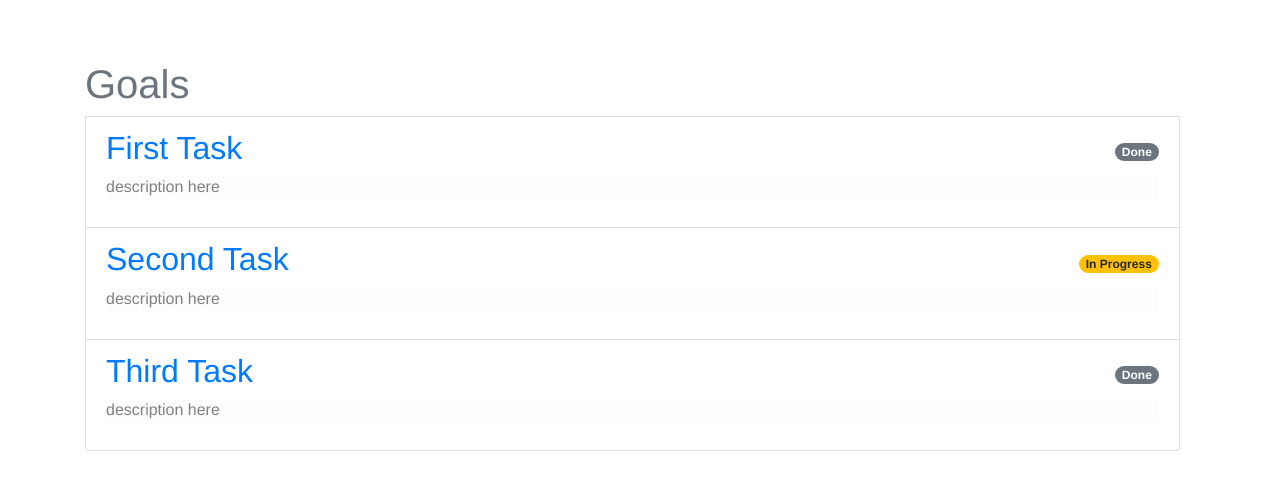
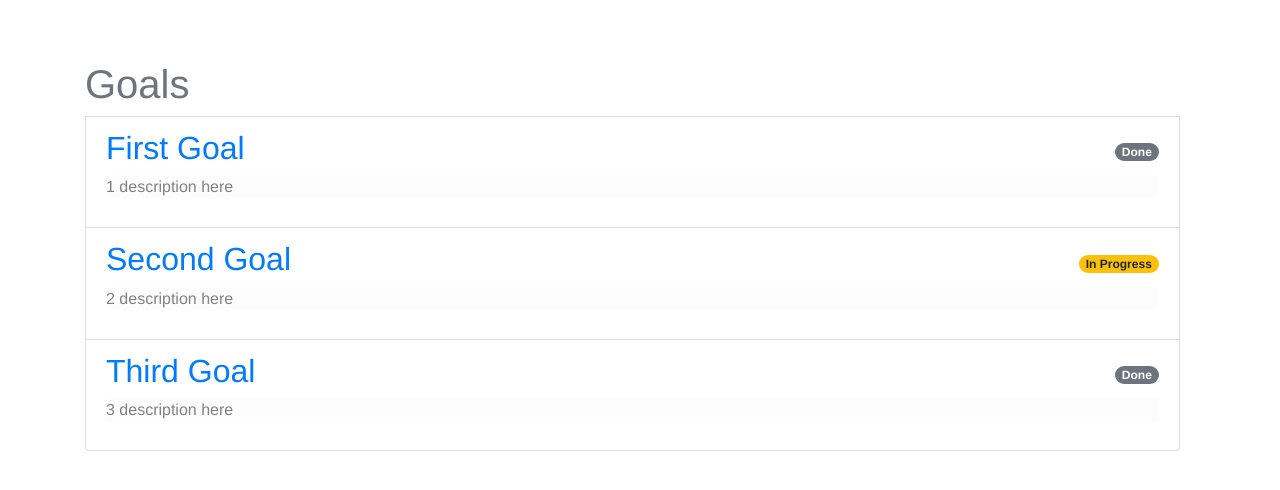
Before and after one commit to DiSalvio/goali_vue, a Vue app: page / in a window 1280 px wide. Shown: the top 490 px of the page. Built offline with nearby package versions, Linux system fonts and the light colour scheme.

Commit message:
Update eslint packages and using naming convention for PageHome component, update json data to match api format

```diff
--- a/src/data.json
+++ b/src/data.json
@@ -2,30 +2,274 @@
   "goals": [
     {
         "completed": true,
-        "description": "description here",
+        "description": "1 description here",
         "id": 1,
-        "name": "First Task",
+        "name": "First Goal",
         "timestamp": "2021-12-08T12:27:27.304982Z",
         "updated": "2021-12-08T12:27:27.305009Z",
         "user": 1
     },
     {
         "completed": false,
-        "description": "description here",
+        "description": "2 description here",
         "id": 2,
-        "name": "Second Task",
+        "name": "Second Goal",
         "timestamp": "2021-12-08T12:27:27.304982Z",
         "updated": "2021-12-08T12:27:27.305009Z",
         "user": 1
     },
     {
         "completed": true,
-        "description": "description here",
+        "description": "3 description here",
         "id": 3,
-        "name": "Third Task",
+        "name": "Third Goal",
         "timestamp": "2021-12-08T12:27:27.304982Z",
         "updated": "2021-12-08T12:27:27.305009Z",
         "user": 1
     }
+  ],
+  "tasks": [
+    {
+      "completed": true,
+      "description": "1 task description",
+      "id": 1,
+      "name": "First Task",
+      "timestamp": "2021-12-08T12:27:27.304982Z",
+      "updated": "2021-12-08T12:27:27.305009Z",
+      "user": 1,
+      "goal": 1
+    },
+    {
+      "completed": true,
+      "description": "2 task description",
+      "id": 2,
+      "name": "Second Task",
+      "timestamp": "2021-12-08T12:27:27.304982Z",
+      "updated": "2021-12-08T12:27:27.305009Z",
+      "user": 1,
+      "goal": 1
+    },
+    {
+      "completed": true,
+      "description": "3 task description",
+      "id": 3,
+      "name": "3rd Task",
+      "timestamp": "2021-12-08T12:27:27.304982Z",
+      "updated": "2021-12-08T12:27:27.305009Z",
+      "user": 1,
+      "goal": 1
+    },
+    {
+      "completed": false,
+      "description": "4 task description",
+      "id": 4,
+      "name": "4th Task",
+      "timestamp": "2021-12-08T12:27:27.304982Z",
+      "updated": "2021-12-08T12:27:27.305009Z",
+      "user": 1,
+      "goal": 2
+    },
+    {
+      "completed": true,
+      "description": "5 task description",
+      "id": 5,
+      "name": "5th Task",
+      "timestamp": "2021-12-08T12:27:27.304982Z",
+      "updated": "2021-12-08T12:27:27.305009Z",
+      "user": 1,
+      "goal": 3
+    },
+    {
+      "completed": true,
+      "description": "6 task description",
+      "id": 6,
+      "name": "6th Task",
+      "timestamp": "2021-12-08T12:27:27.304982Z",
+      "updated": "2021-12-08T12:27:27.305009Z",
+      "user": 1,
+      "goal": 2
+    },
+    {
+      "completed": true,
+      "description": "7 task description",
+      "id": 7,
+      "name": "7th Task",
+      "timestamp": "2021-12-08T12:27:27.304982Z",
+      "updated": "2021-12-08T12:27:27.305009Z",
+      "user": 1,
+      "goal": 3
+    }
+  ],
+  "sub_tasks": [
+    {
+      "completed": true,
+      "description": "1 subtask description",
+      "id": 1,
+      "name": "1st sub task",
+      "timestamp": "2021-12-08T12:27:27.304982Z",
+      "updated": "2021-12-08T12:27:27.305009Z",
+      "user": 1,
+      "task": 1
+    },
+    {
+      "completed": true,
+      "description": "2 subtask description",
+      "id": 2,
+      "name": "2nd sub task",
+      "timestamp": "2021-12-08T12:27:27.304982Z",
+      "updated": "2021-12-08T12:27:27.305009Z",
+      "user": 1,
+      "task": 1
+    },
+    {
+      "completed": true,
+      "description": "3 subtask description",
+      "id": 3,
+      "name": "3rd subtask",
+      "timestamp": "2021-12-08T12:27:27.304982Z",
+      "updated": "2021-12-08T12:27:27.305009Z",
+      "user": 1,
+      "task": 1
+    },
+    {
+      "completed": true,
+      "description": "4 subtask description",
+      "id": 4,
+      "name": "4th sub Task",
+      "timestamp": "2021-12-08T12:27:27.304982Z",
+      "updated": "2021-12-08T12:27:27.305009Z",
+      "user": 1,
+      "task": 1
+    },
+    {
+      "completed": true,
+      "description": "5 subtask description",
+      "id": 5,
+      "name": "5th Task",
+      "timestamp": "2021-12-08T12:27:27.304982Z",
+      "updated": "2021-12-08T12:27:27.305009Z",
+      "user": 1,
+      "task": 2
+    },
+    {
+      "completed": true,
+      "description": "6 subtask description",
+      "id": 6,
+      "name": "6th sub Task",
+      "timestamp": "2021-12-08T12:27:27.304982Z",
+      "updated": "2021-12-08T12:27:27.305009Z",
+      "user": 1,
+      "task": 3
+    },
+    {
+      "completed": true,
+      "description": "7 subtask description",
+      "id": 7,
+      "name": "7th sub Task",
+      "timestamp": "2021-12-08T12:27:27.304982Z",
+      "updated": "2021-12-08T12:27:27.305009Z",
+      "user": 1,
+      "task": 2
+    },
+    {
+      "completed": true,
+      "description": "8 subtask description",
+      "id": 8,
+      "name": "8th sub Task",
+      "timestamp": "2021-12-08T12:27:27.304982Z",
+      "updated": "2021-12-08T12:27:27.305009Z",
+      "user": 1,
+      "task": 3
+    },
+    {
+      "completed": true,
+      "description": "9 subtask description",
+      "id": 9,
+      "name": "9th sub Task",
+      "timestamp": "2021-12-08T12:27:27.304982Z",
+      "updated": "2021-12-08T12:27:27.305009Z",
+      "user": 1,
+      "task": 4
+    },
+    {
+      "completed": true,
+      "description": "10 subtask description",
+      "id": 10,
+      "name": "10th sub Task",
+      "timestamp": "2021-12-08T12:27:27.304982Z",
+      "updated": "2021-12-08T12:27:27.305009Z",
+      "user": 1,
+      "task": 5
+    },
+    {
+      "completed": true,
+      "description": "11 subtask description",
+      "id": 11,
+      "name": "11th sub Task",
+      "timestamp": "2021-12-08T12:27:27.304982Z",
+      "updated": "2021-12-08T12:27:27.305009Z",
+      "user": 1,
+      "task": 6
+    },
+    {
+      "completed": true,
+      "description": "12 subtask description",
+      "id": 12,
+      "name": "12th sub Task",
+      "timestamp": "2021-12-08T12:27:27.304982Z",
+      "updated": "2021-12-08T12:27:27.305009Z",
+      "user": 1,
+      "task": 7
+    },
+    {
+      "completed": true,
+      "description": "13 subtask description",
+      "id": 13,
+      "name": "13th sub Task",
+      "timestamp": "2021-12-08T12:27:27.304982Z",
+      "updated": "2021-12-08T12:27:27.305009Z",
+      "user": 1,
+      "task": 7
+    },
+    {
+      "completed": true,
+      "description": "14 subtask description",
+      "id": 14,
+      "name": "14th sub Task",
+      "timestamp": "2021-12-08T12:27:27.304982Z",
+      "updated": "2021-12-08T12:27:27.305009Z",
+      "user": 1,
+      "task": 7
+    },
+    {
+      "completed": true,
+      "description": "15 subtask description",
+      "id": 15,
+      "name": "15th sub Task",
+      "timestamp": "2021-12-08T12:27:27.304982Z",
+      "updated": "2021-12-08T12:27:27.305009Z",
+      "user": 1,
+      "task": 7
+    },
+    {
+      "completed": true,
+      "description": "16 subtask description",
+      "id": 16,
+      "name": "16th sub Task",
+      "timestamp": "2021-12-08T12:27:27.304982Z",
+      "updated": "2021-12-08T12:27:27.305009Z",
+      "user": 1,
+      "task": 7
+    },
+    {
+      "completed": true,
+      "description": "17 subtask description",
+      "id": 17,
+      "name": "17th sub Task",
+      "timestamp": "2021-12-08T12:27:27.304982Z",
+      "updated": "2021-12-08T12:27:27.305009Z",
+      "user": 1,
+      "task": 6
+    }
   ]
 }
--- a/src/router/index.js
+++ b/src/router/index.js
@@ -1,4 +1,4 @@
-import Home from '@/views/Home.vue'
+import PageHome from '@/views/PageHome.vue'
 import PageGoalShow from '@/views/PageGoalShow.vue'
 import PageNotFound from '@/views/PageNotFound.vue'
 import { createRouter, createWebHistory } from 'vue-router'
@@ -7,8 +7,8 @@ import sourceData from '@/data.json'
 const routes = [
   {
     path: '/',
-    name: 'Home',
-    component: Home
+    name: 'PageHome',
+    component: PageHome
   },
   {
     path: '/goal/:id',
--- a/src/views/PageNotFound.vue
+++ b/src/views/PageNotFound.vue
@@ -1,7 +1,7 @@
 <template>
   <div class="text-center">
     <h1>The {{ resource || 'page' }} you're looking for doesn't exist</h1>
-    <h1><router-link :to="{name: 'Home'}">Home</router-link></h1>
+    <h1><router-link :to="{name: 'PageHome'}">Home</router-link></h1>
   </div>
 </template>
 
```
Also changed, not shown: package.json (+7 -6 lines), src/views/PageHome.vue (renamed from src/views/Home.vue), 1 other file (tests, documents, lock files or other folders).
